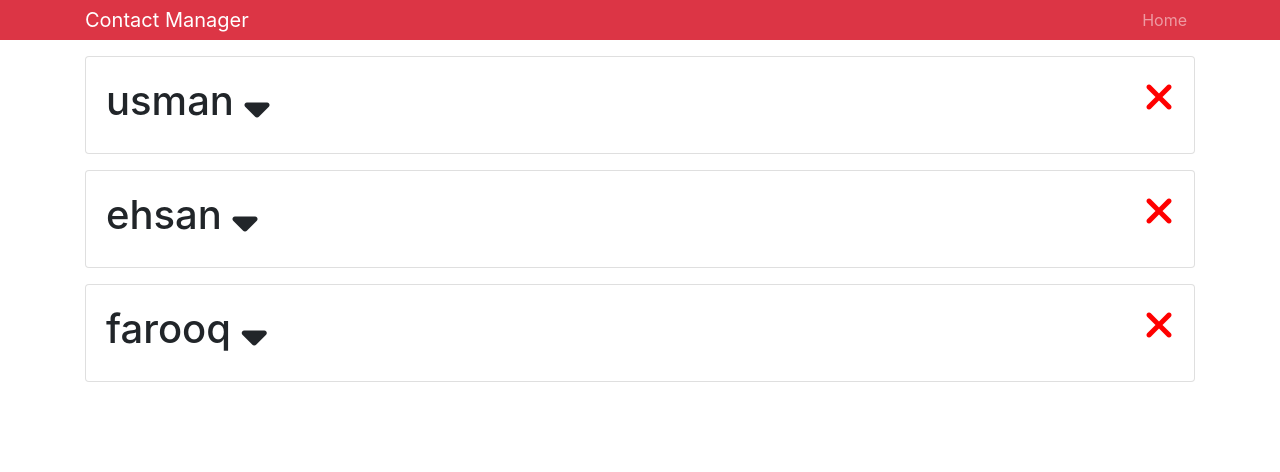
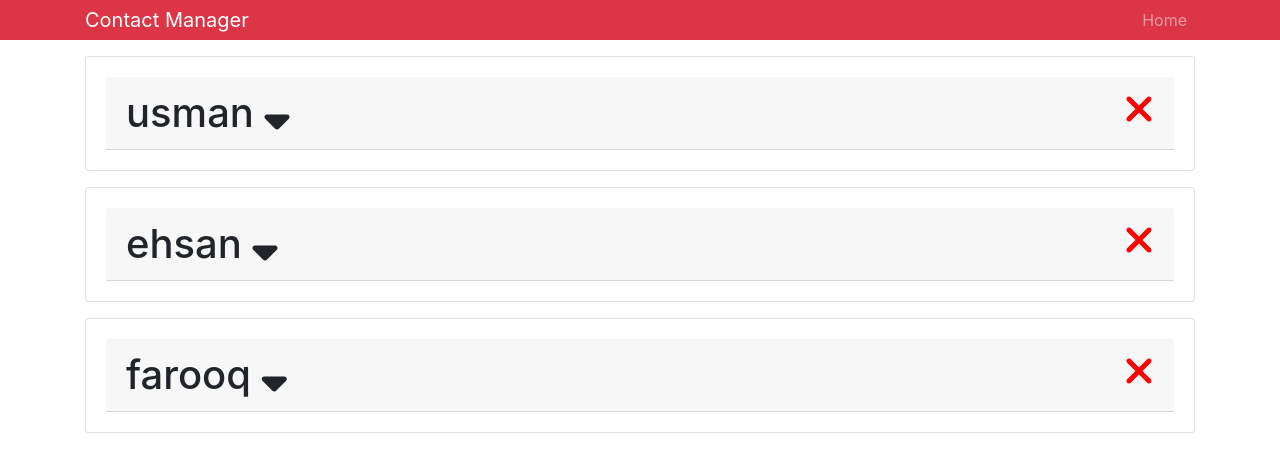
Before and after one commit to ehmusman/contact-manager, a React (Create React App) app: page / in a window 1280 px wide. Shown: the top 472 px of the page. Built offline with nearby package versions, Linux system fonts and the light colour scheme.

Commit message:
className is changed from card-heading to card-header

```diff
--- a/src/components/contacts/Contact.js
+++ b/src/components/contacts/Contact.js
@@ -23,7 +23,7 @@ class Contact extends Component {
                     const { dispatch } = value;
                     return (
                         <div className='card card-body mb-3'>
-                            <h1 className="card-heading">
+                            <h1 className="card-header">
                                 {name} {" "}
                                 <i className="fas fa-sort-down" style={{ cursor: "pointer" }}
                                     onClick={() => this.setState({
```
